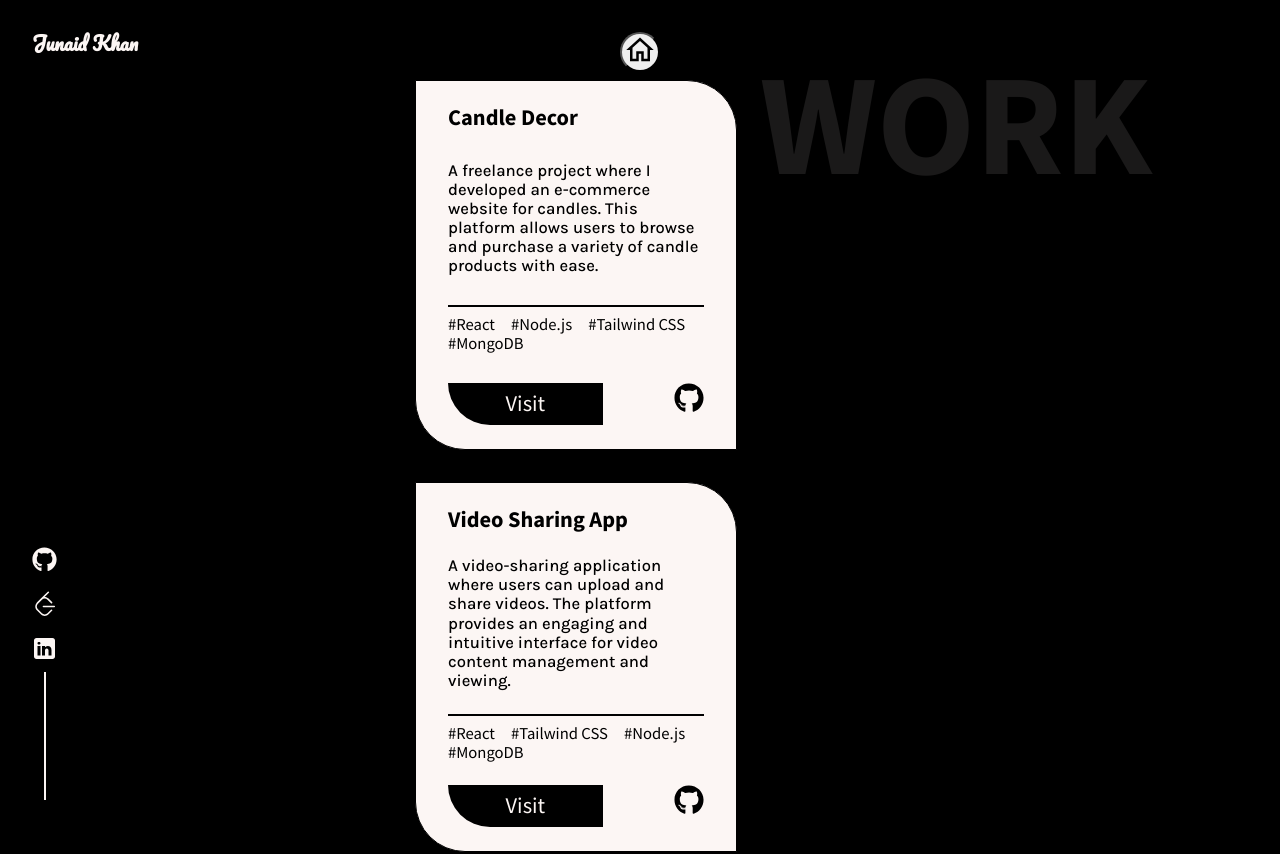
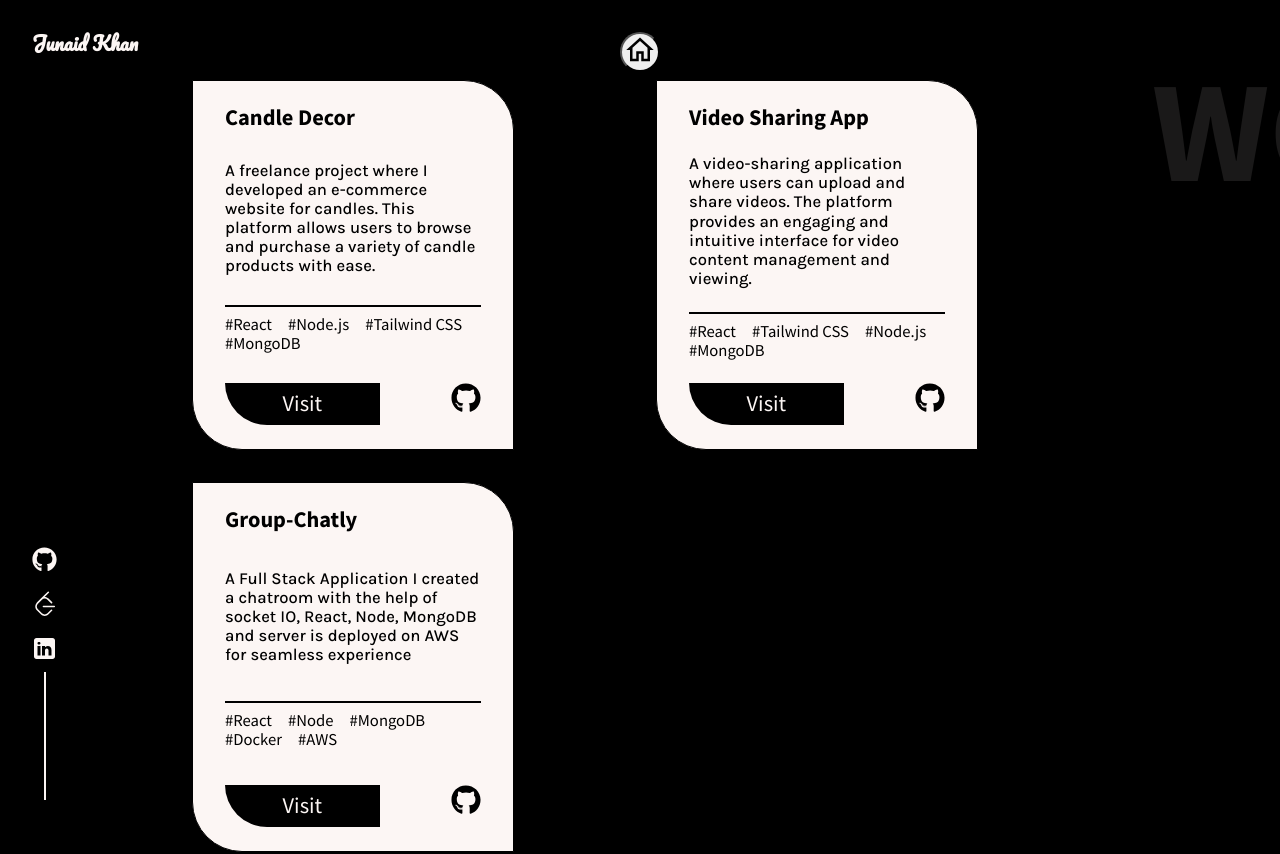
Before and after one commit to junaid77khan/Portfolio, a React (Create React App) app: page /work in a window 1280 px wide. Shown: the top 854 px of the page. Built offline with nearby package versions, Linux system fonts and the light colour scheme.

Commit message:
Handling Designing of the code

```diff
--- a/src/components/WorkPage.js
+++ b/src/components/WorkPage.js
@@ -1,4 +1,4 @@
-import React, { useEffect, useRef } from "react";
+import React from "react";
 import styled, { ThemeProvider } from "styled-components";
 import { DarkTheme } from "./Themes";
 import { motion } from "framer-motion";
@@ -19,15 +19,24 @@ const Box = styled.div`
   flex-direction: column;
   align-items: center;
   overflow-x: hidden;
+
+  @media (max-width: 768px) {
+    padding: 1rem;
+  }
 `;
 
 const Main = styled(motion.div)`
   width: 70%;
   margin: 5rem auto;
-  display: flex;
-  flex-direction: column;
+  display: grid;
+  grid-template-columns: repeat(auto-fit, minmax(280px, 1fr));
   gap: 2rem;
-  align-items: center;
+
+  @media (max-width: 768px) {
+    width: 90%;
+    margin: 2rem auto;
+    gap: 1.5rem;
+  }
 `;
 
 const container = {
@@ -40,6 +49,17 @@ const container = {
     },
   },
 };
+
+const BigTitleWrapper = styled.div`
+  position: absolute;
+  top: 5%;
+  right: 10%;
+
+  @media (max-width: 768px) {
+    right: 5%;
+    font-size: 1.8rem;
+  }
+`;
 
 const WorkPage = () => {
   return (
@@ -55,7 +75,9 @@ const WorkPage = () => {
           ))}
         </Main>
 
-        <BigTitlte text="WORK" top="5%" right="10%" />
+        <BigTitleWrapper>
+          <BigTitlte text="WORK" />
+        </BigTitleWrapper>
       </Box>
     </ThemeProvider>
   );
```
